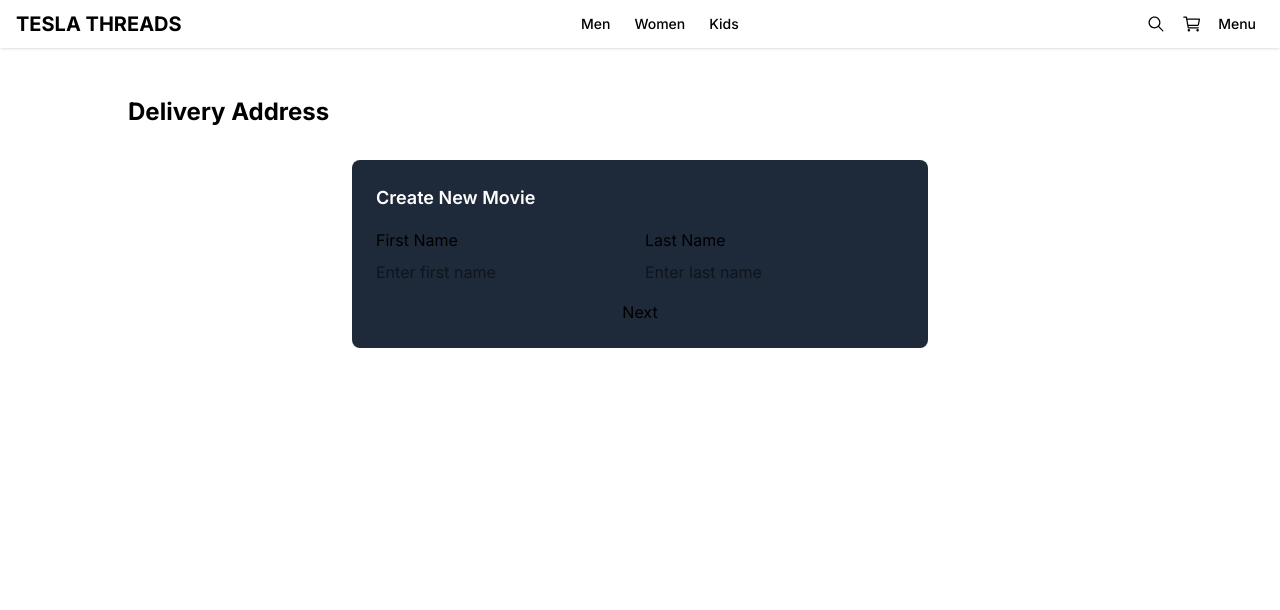
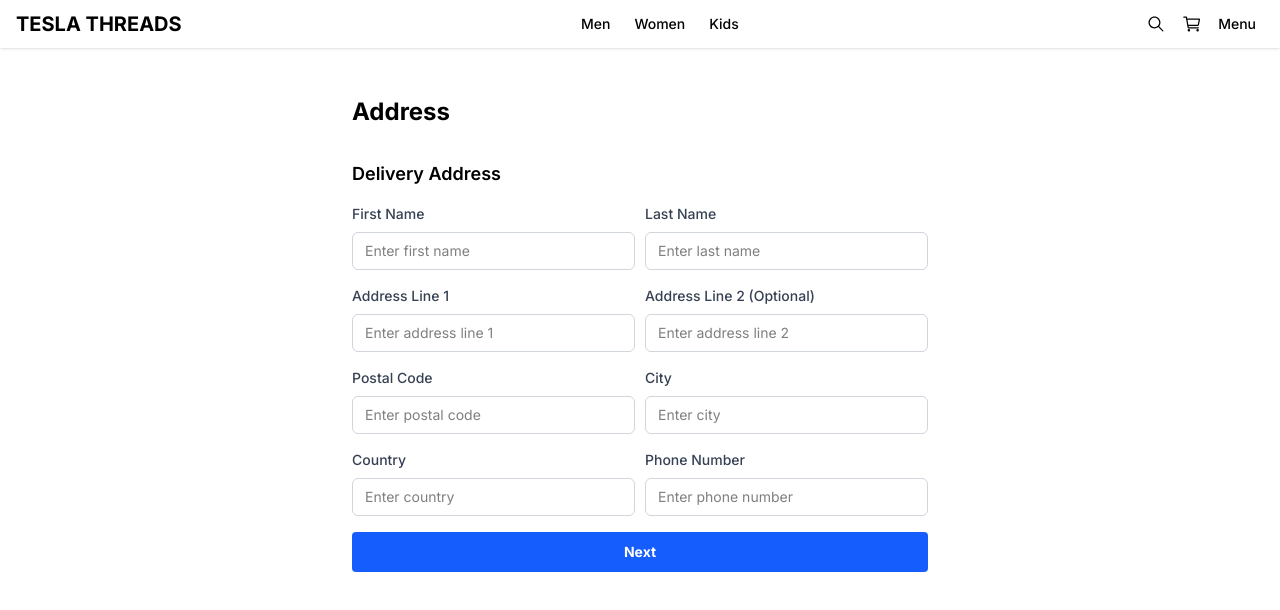
Before and after one commit to RodrigoRosario345/TeslaThreads, a Next.js app: page /checkout/address in a window 1280 px wide. Shown: the top 610 px of the page. Built offline with nearby package versions, Linux system fonts and the light colour scheme.

Commit message:
feat: refactor CheckoutAddressForm; add Input component and enhance form layout

```diff
--- a/src/app/(shop)/checkout/address/page.tsx
+++ b/src/app/(shop)/checkout/address/page.tsx
@@ -2,8 +2,8 @@ import { CheckoutAddressForm, Title } from "@/components";
 
 export default function AddressPage() {
     return (
-        <section className="mx-auto w-full max-w-xl lg:max-w-5xl">
-            <Title title="Delivery Address" />
+        <section className="mx-auto w-full max-w-xl">
+            <Title title="Address" />
             <CheckoutAddressForm />
         </section>
     );
--- a/src/components/checkout/address/CheckoutAddressForm/CheckoutAddressForm.tsx
+++ b/src/components/checkout/address/CheckoutAddressForm/CheckoutAddressForm.tsx
@@ -6,11 +6,7 @@ import { CheckoutAddressSchemaInput, CheckoutAddressSchemaOutput, schemaCheckout
 import { zodResolver } from "@hookform/resolvers/zod";
 import { useForm } from "react-hook-form";
 
-export interface CheckoutAddressFormProps {
-
-}
-
-export function CheckoutAddressForm({ }: CheckoutAddressFormProps) {
+export function CheckoutAddressForm() {
 
     const { control, handleSubmit } = useForm<CheckoutAddressSchemaInput, any, CheckoutAddressSchemaOutput>({
         mode: "onChange",
@@ -23,11 +19,11 @@ export function CheckoutAddressForm({ }: CheckoutAddressFormProps) {
 
     return (
         <form
-            className="m-auto flex max-w-xl flex-col gap-4 bg-gray-800 p-6 rounded-lg"
+            className="w-full space-y-4"
             onSubmit={handleSubmit(onSubmit)}
         >
-            <h1 className="text-lg font-semibold text-white">Create New Movie</h1>
-            <div className="flex gap-2.5">
+            <h1 className="text-lg font-semibold ">Delivery Address</h1>
+            <div className="w-full flex gap-2.5">
                 <ControllerInput<CheckoutAddressSchemaInput, CheckoutAddressSchemaOutput>
                     control={control}
                     name="firstName"
@@ -41,8 +37,49 @@ export function CheckoutAddressForm({ }: CheckoutAddressFormProps) {
                     placeholder="Enter last name"
                 />
             </div>
-
-            <Button className="cursor-pointer" type="submit">
+            <div className="w-full flex gap-2.5">
+                <ControllerInput<CheckoutAddressSchemaInput, CheckoutAddressSchemaOutput>
+                    control={control}
+                    name="addressLine1"
+                    label="Address Line 1"
+                    placeholder="Enter address line 1"
+                />
+                <ControllerInput<CheckoutAddressSchemaInput, CheckoutAddressSchemaOutput>
+                    control={control}
+                    name="addressLine2"
+                    label="Address Line 2 (Optional)"
+                    placeholder="Enter address line 2"
+                />
+            </div>
+            <div className="w-full flex gap-2.5">
+                <ControllerInput<CheckoutAddressSchemaInput, CheckoutAddressSchemaOutput>
+                    control={control}
+                    name="postalCode"
+                    label="Postal Code"
+                    placeholder="Enter postal code"
+                />
+                <ControllerInput<CheckoutAddressSchemaInput, CheckoutAddressSchemaOutput>
+                    control={control}
+                    name="city"
+                    label="City"
+                    placeholder="Enter city"
+                />
+            </div>
+            <div className="w-full flex gap-2.5">
+                <ControllerInput<CheckoutAddressSchemaInput, CheckoutAddressSchemaOutput>
+                    control={control}
+                    name="country"
+                    label="Country"
+                    placeholder="Enter country"
+                />
+                <ControllerInput<CheckoutAddressSchemaInput, CheckoutAddressSchemaOutput>
+                    control={control}
+                    name="phoneNumber"
+                    label="Phone Number"
+                    placeholder="Enter phone number"
+                />
+            </div>
+            <Button className="w-full" buttonStyle="primary" type="submit">
                 Next
             </Button>
         </form>
--- a/src/components/forms/controllers/ControllerInput/ControllerInput.tsx
+++ b/src/components/forms/controllers/ControllerInput/ControllerInput.tsx
@@ -4,10 +4,14 @@ import type { FieldValues } from "react-hook-form";
 
 import { BaseControllerProps } from "@/interfaces";
 import { useControllerField } from "@/hooks";
+import { Input } from "@/components";
 
 export interface ControllerInputProps<T extends FieldValues, TT> extends BaseControllerProps<T, TT> {
     type?: React.HTMLInputTypeAttribute;
     placeholder?: string;
+    classNameContainer?: string;
+    classNameLabel?: string;
+    classNameInput?: string;
 }
 
 export function ControllerInput<T extends FieldValues, TT>({
@@ -19,22 +23,25 @@ export function ControllerInput<T extends FieldValues, TT>({
     disabled = false,
     helperText,
     required = false,
-    className,
+    classNameContainer = "",
+    classNameLabel = "",
+    classNameInput = "",
 }: ControllerInputProps<T, TT>) {
     const { field, error, hasError, colorState } = useControllerField(name, control, required)
 
     return (
-        <div className={`flex-1 flex flex-col gap-2 ${className}`}>
-            <label htmlFor={name} className={hasError ? "text-red-500!" : ""}>
+        <div className={`flex-1 flex flex-col gap-2 ${classNameContainer}`}>
+            <label htmlFor={name} className={`block text-sm font-medium ${hasError ? "text-red-500" : "text-gray-700"} ${classNameLabel}`}>
                 {label}
                 {required && <span className="text-red-500 ml-1">*</span>}
             </label>
 
-            <input
+            <Input
                 {...field}
                 id={name}
                 type={type}
                 placeholder={placeholder}
+                className={`${hasError ? "border-red-500 focus:ring-red-500 focus:border-red-500" : ""} ${classNameInput}`}
                 color={colorState}
                 disabled={disabled}
                 value={field.value || ""}
@@ -43,7 +50,7 @@ export function ControllerInput<T extends FieldValues, TT>({
             />
 
             {hasError && (
-                <p className="-mt-1" id={`${name}-error`} color="failure" role="alert">
+                <p className={`-mt-1 text-sm ${hasError ? "text-red-500" : ""}`} id={`${name}-error`} role="alert">
                     {error?.message}
                 </p>
             )}
--- a/src/components/index.ts
+++ b/src/components/index.ts
@@ -3,7 +3,7 @@ export * from './ui/Header/Header';
 export * from './ui/Sidebar/Sidebar';
 export * from './ui/Button/Button';
 export { default } from './ui/Carrusel/Carrusel';
-
+export * from './ui/fields/Input/Input';
 
 export * from './products/ProductList/ProductList';
 export * from './products/ProductDetail/ProductDetail';
--- /dev/null
+++ b/src/components/ui/fields/Input/Input.tsx
@@ -0,0 +1,36 @@
+export interface InputProps extends React.DetailedHTMLProps<
+    React.InputHTMLAttributes<HTMLInputElement>,
+    HTMLInputElement
+> { }
+
+export function Input({
+    id,
+    name,
+    onBlur,
+    onChange,
+    ref,
+    type,
+    placeholder,
+    className,
+    disabled,
+    value,
+    "aria-invalid": ariaInvalid,
+    "aria-describedby": ariaDescribedBy,
+}: InputProps) {
+    return (
+        <input
+            id={id}
+            name={name}
+            onBlur={onBlur}
+            onChange={onChange}
+            ref={ref}
+            type={type}
+            placeholder={placeholder}
+            className={`w-full rounded-md border border-gray-300 px-3 py-2 text-sm focus:outline-none focus:ring-2 focus:ring-blue-500 focus:border-blue-500 disabled:cursor-not-allowed disabled:opacity-50 ${className}`}
+            disabled={disabled}
+            value={value}
+            aria-invalid={ariaInvalid}
+            aria-describedby={ariaDescribedBy}
+        />
+    );
+}
--- a/src/interfaces/forms.ts
+++ b/src/interfaces/forms.ts
@@ -12,5 +12,4 @@ export interface BaseControllerProps<T extends FieldValues, TT> {
     disabled?: boolean;
     helperText?: string;
     required?: boolean;
-    className?: string;
 }
```
